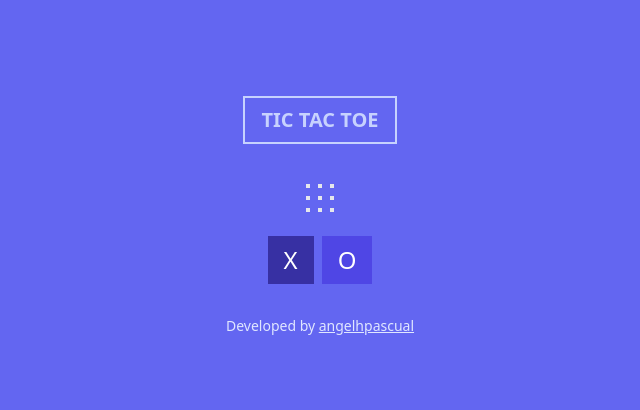
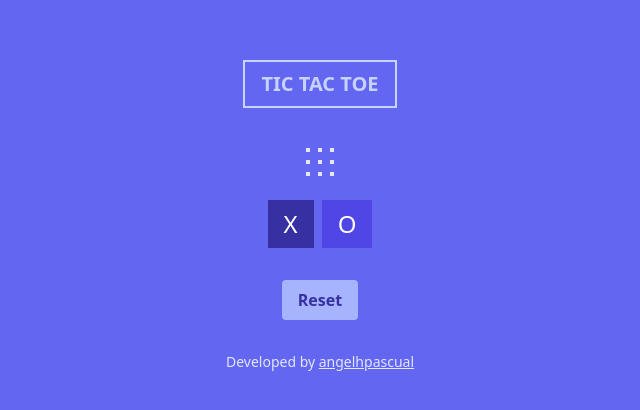
Before and after one commit to Angelhpascual/mytictactoe, a React (Vite) app: page / in a window 1280 px wide. Shown: the part 184-594 px from the top of the page, without its empty margins (320-960 px from the left). Built offline with nearby package versions, Linux system fonts and the light colour scheme.

Commit message:
added reset board

```diff
--- a/src/App.jsx
+++ b/src/App.jsx
@@ -14,6 +14,10 @@ function App() {
     setTurn(turn === TURNS.X ? TURNS.O : TURNS.X)
   }
 
+  const resetBoard = () => {
+    setBoard(Array(9).fill(null))
+    setTurn(TURNS.X)
+  }
   return (
     <div className="h-screen bg-indigo-500 flex flex-col justify-center items-center">
       <p className="text-xl font-bold text-indigo-200 mb-8 border-2 border-indigo-200 py-2 px-4">
@@ -44,6 +48,14 @@ function App() {
           {TURNS.O}
         </div>
       </div>
+      <button
+        onClick={() => {
+          resetBoard()
+        }}
+        className="bg-indigo-300 hover:bg-indigo-400 text-indigo-800 font-bold py-2 px-4 rounded inline-flex items-center mt-8"
+      >
+        <span>Reset</span>
+      </button>
       <footer className="mt-8">
         <p className="text-indigo-100 text-sm">
           Developed by <span className="underline">angelhpascual</span>
```
